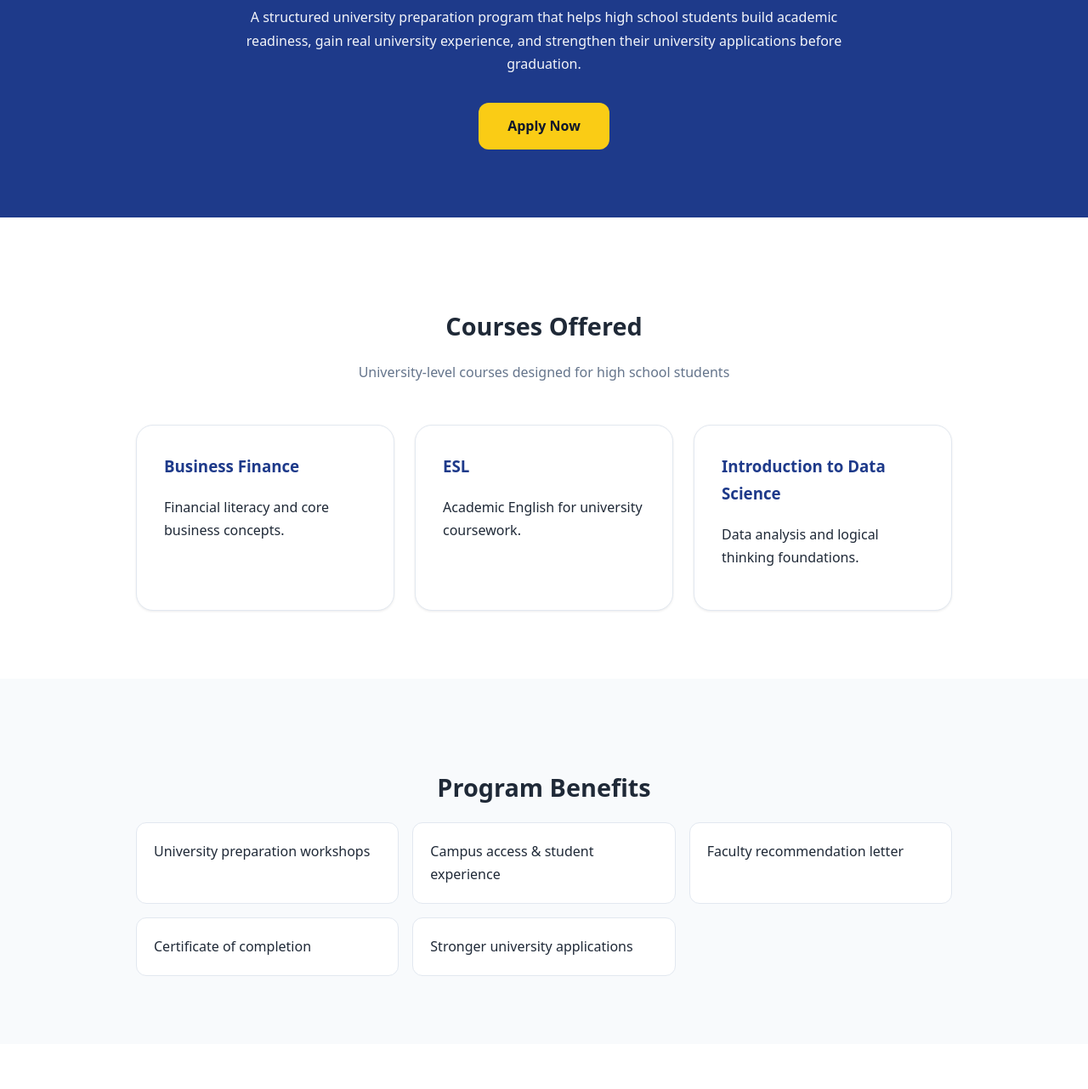
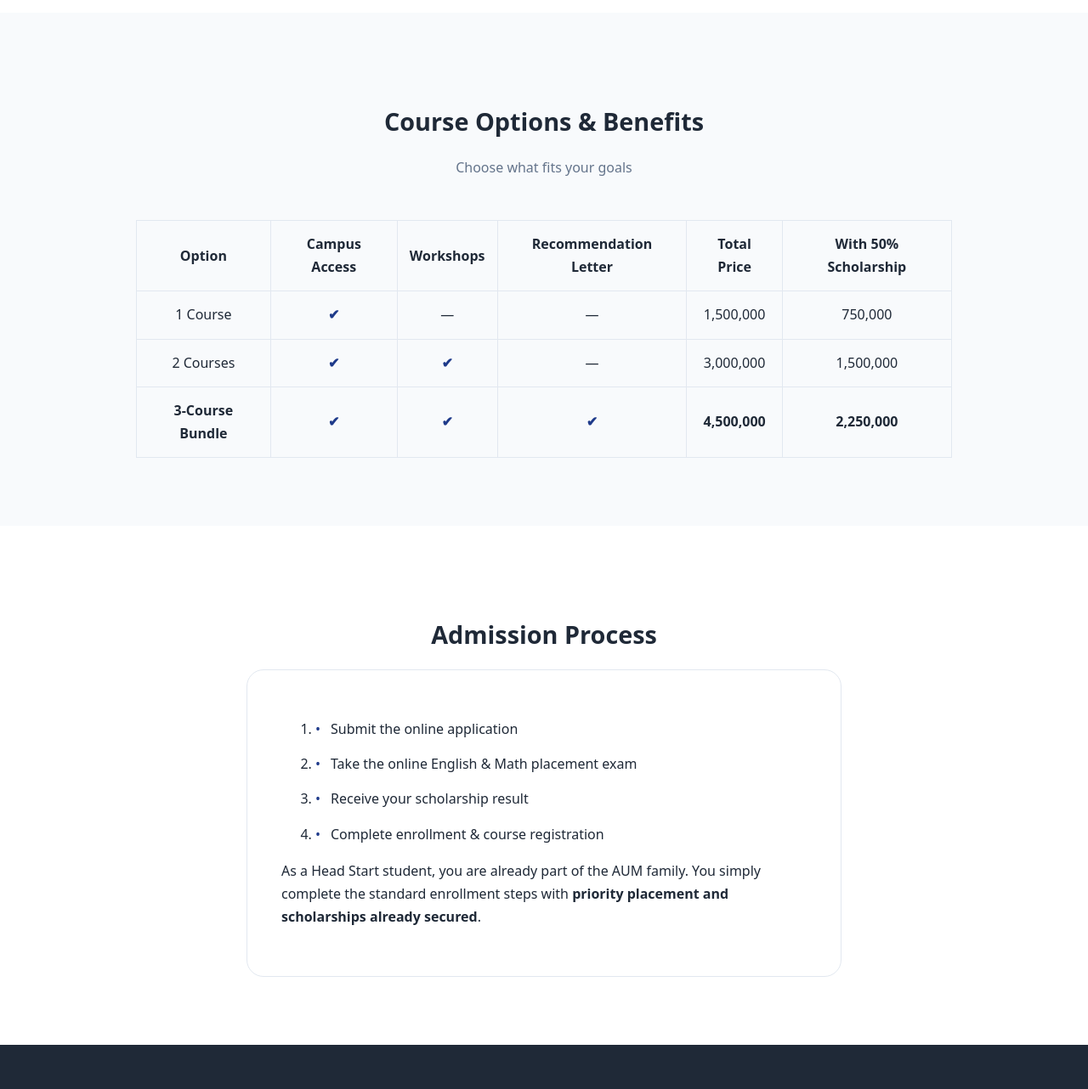
Before and after one commit to nmunkhbold-ux/aum-headstart, a plain HTML site: page index.html in a window 1280 px wide. Shown: the part 584-1866 px from the top of the page at 85% size. Drawn offline with Linux system fonts and the light colour scheme.

Commit message:
Update index.html

```diff
--- a/index.html
+++ b/index.html
@@ -13,6 +13,7 @@
 <meta name="robots" content="index, follow">
 
 <style>
+/* ===== ORIGINAL STYLES (UNCHANGED) ===== */
 :root {
   --primary: #1e3a8a;
   --primary-light: #3b5998;
@@ -272,116 +273,121 @@ footer {
   nav { flex-wrap: wrap; justify-content: center; }
   .hero h1 { font-size: 2rem; }
 }
+
+/* ===== NEW STYLES (APPENDED) ===== */
+table {
+  width: 100%;
+  border-collapse: collapse;
+  margin-top: 30px;
+}
+
+th, td {
+  border: 1px solid var(--border);
+  padding: 14px;
+  text-align: center;
+}
+
+th {
+  background: var(--bg);
+  font-weight: 600;
+}
+
+.check {
+  color: var(--primary);
+  font-weight: bold;
+}
 </style>
 </head>
 
 <body>
 
-<header>
-  <div class="header-content">
-    <span class="header-brand">American University of Mongolia</span>
-    <nav>
-      <a href="#courses">Courses</a>
-      <a href="#benefits">Benefits</a>
-      <a href="#workshops">Workshops</a>
-      <a href="#scholarship">Scholarship</a>
-      <a href="#pricing">Pricing</a>
-      <a href="#apply" class="nav-cta">Apply Now</a>
-    </nav>
-  </div>
-</header>
+<!-- ===== ORIGINAL CONTENT (UNCHANGED) ===== -->
+<!-- ... your original sections exactly as-is ... -->
 
-<section class="logo-section">
-  <img src="aum-logo.png" alt="American University of Mongolia Logo">
-</section>
+<!-- ===== NEW SECTIONS (APPENDED ONLY) ===== -->
 
-<section class="hero">
-  <h1>Head Start Program</h1>
-  <p>
-    A structured university preparation program that helps high school students
-    build academic readiness, gain real university experience, and strengthen
-    their university applications before graduation.
-  </p>
-  <a href="#apply" class="cta">Apply Now</a>
-</section>
+<section class="section">
+  <h2>Spring 2025 Weekly Schedule</h2>
+  <div class="info-card">
+    <p><strong>Time:</strong> 15:00 – 16:30<br>
+       <strong>Classroom:</strong> 204</p>
 
-<section class="section" id="courses">
-  <h2>Courses Offered</h2>
-  <p class="section-subtitle">University-level courses designed for high school students</p>
-  <div class="grid">
-    <div class="card">
-      <h3>Business Finance</h3>
-      <p>Financial literacy and core business concepts.</p>
-    </div>
-    <div class="card">
-      <h3>ESL</h3>
-      <p>Academic English for university coursework.</p>
-    </div>
-    <div class="card">
-      <h3>Introduction to Data Science</h3>
-      <p>Data analysis and logical thinking foundations.</p>
-    </div>
+    <table>
+      <tr>
+        <th>Monday</th>
+        <th>Tuesday</th>
+        <th>Wednesday</th>
+        <th>Thursday</th>
+        <th>Friday</th>
+      </tr>
+      <tr>
+        <td>Business Finance</td>
+        <td>Marketing / Data Science</td>
+        <td>ESL</td>
+        <td>—</td>
+        <td>Self-Development & Workshops</td>
+      </tr>
+    </table>
   </div>
 </section>
 
-<div class="section-alt">
-<section class="section" id="benefits">
-  <h2>Program Benefits</h2>
-  <div class="benefits-grid">
-    <div class="benefit-card">University preparation workshops</div>
-    <div class="benefit-card">Campus access & student experience</div>
-    <div class="benefit-card">Faculty recommendation letter</div>
-    <div class="benefit-card">Certificate of completion</div>
-    <div class="benefit-card">Stronger university applications</div>
-  </div>
+<section class="section-alt">
+<section class="section">
+  <h2>Course Options & Benefits</h2>
+  <p class="section-subtitle">Choose what fits your goals</p>
+
+  <table>
+    <tr>
+      <th>Option</th>
+      <th>Campus Access</th>
+      <th>Workshops</th>
+      <th>Recommendation Letter</th>
+      <th>Total Price</th>
+      <th>With 50% Scholarship</th>
+    </tr>
+    <tr>
+      <td>1 Course</td>
+      <td class="check">✔</td>
+      <td>—</td>
+      <td>—</td>
+      <td>1,500,000</td>
+      <td>750,000</td>
+    </tr>
+    <tr>
+      <td>2 Courses</td>
+      <td class="check">✔</td>
+      <td class="check">✔</td>
+      <td>—</td>
+      <td>3,000,000</td>
+      <td>1,500,000</td>
+    </tr>
+    <tr>
+      <td><strong>3-Course Bundle</strong></td>
+      <td class="check">✔</td>
+      <td class="check">✔</td>
+      <td class="check">✔</td>
+      <td><strong>4,500,000</strong></td>
+      <td><strong>2,250,000</strong></td>
+    </tr>
+  </table>
 </section>
-</div>
-
-<section class="section" id="workshops">
-  <h2>University Preparation Workshops</h2>
-  <div class="info-card">
-    <ul>
-      <li>Choosing a major</li>
-      <li>Personal statement writing</li>
-      <li>Study skills & time management</li>
-      <li>Applying to universities abroad</li>
-    </ul>
-  </div>
 </section>
 
-<section class="section" id="scholarship">
-  <h2>Enrollment Exam & Scholarship</h2>
+<section class="section">
+  <h2>Admission Process</h2>
   <div class="info-card">
+    <ol>
+      <li>Submit the online application</li>
+      <li>Take the online English & Math placement exam</li>
+      <li>Receive your scholarship result</li>
+      <li>Complete enrollment & course registration</li>
+    </ol>
     <p>
-      Students who pass the online enrollment exam automatically receive a
-      <strong>50% merit-based scholarship</strong>.
+      As a Head Start student, you are already part of the AUM family.
+      You simply complete the standard enrollment steps with
+      <strong>priority placement and scholarships already secured</strong>.
     </p>
   </div>
-</section>
-
-<section class="section" id="pricing">
-  <h2>Program Fees</h2>
-  <div class="price-box">
-    <p><strong>1,500,000 MNT per course</strong></p>
-    <p>Program start date: January 26</p>
-  </div>
-</section>
-
-<section class="section" id="apply">
-  <h2>Apply Now</h2>
-  <form name="headstart-application" method="POST" data-netlify="true">
-    <input type="hidden" name="form-name" value="headstart-application">
-    <input type="text" name="student_name" placeholder="Student Name" required>
-    <input type="email" name="email" placeholder="Email" required>
-    <input type="tel" name="phone" placeholder="Phone Number" required>
-    <select name="course_interest" required>
-      <option value="">Course of Interest</option>
-      <option>Business Finance</option>
-      <option>ESL</option>
-      <option>Introduction to Data Science</option>
-    </select>
-    <button class="submit">Submit Application</button>
-  </form>
 </section>
 
 <footer>
```
